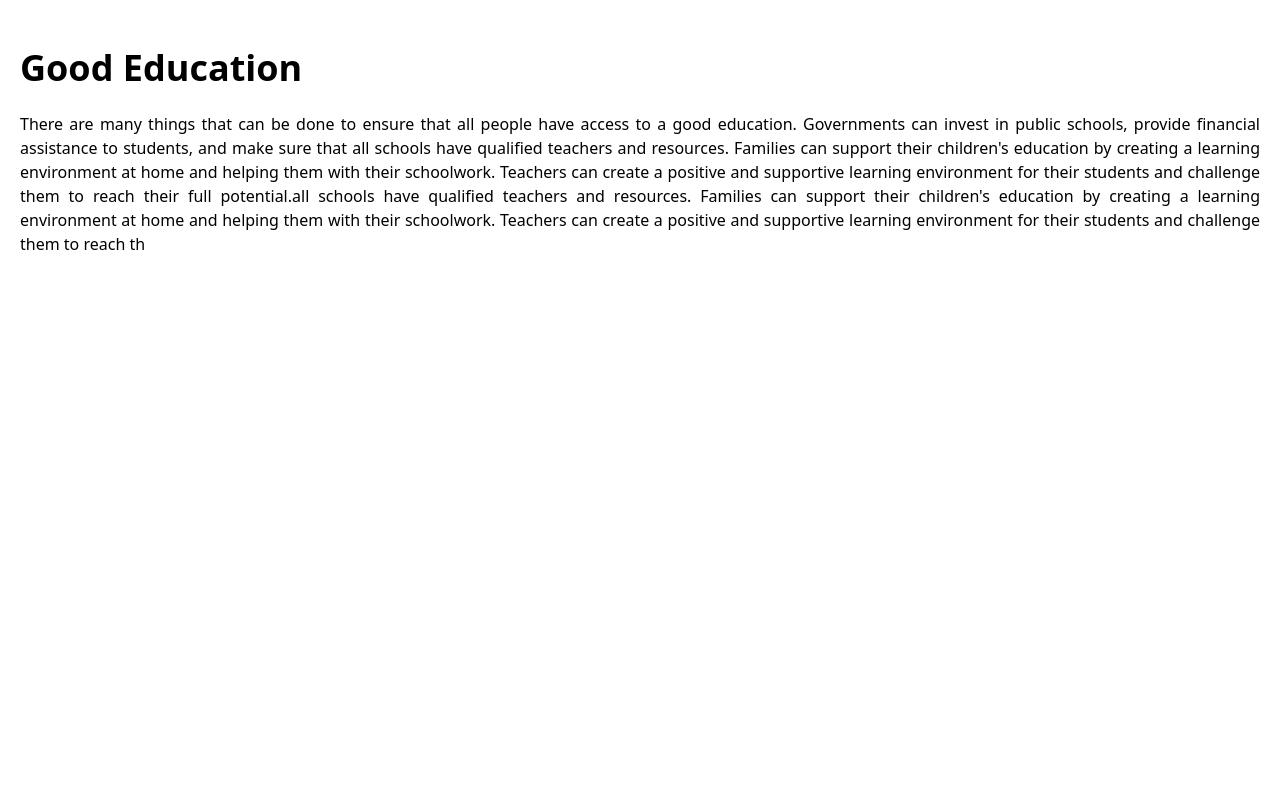
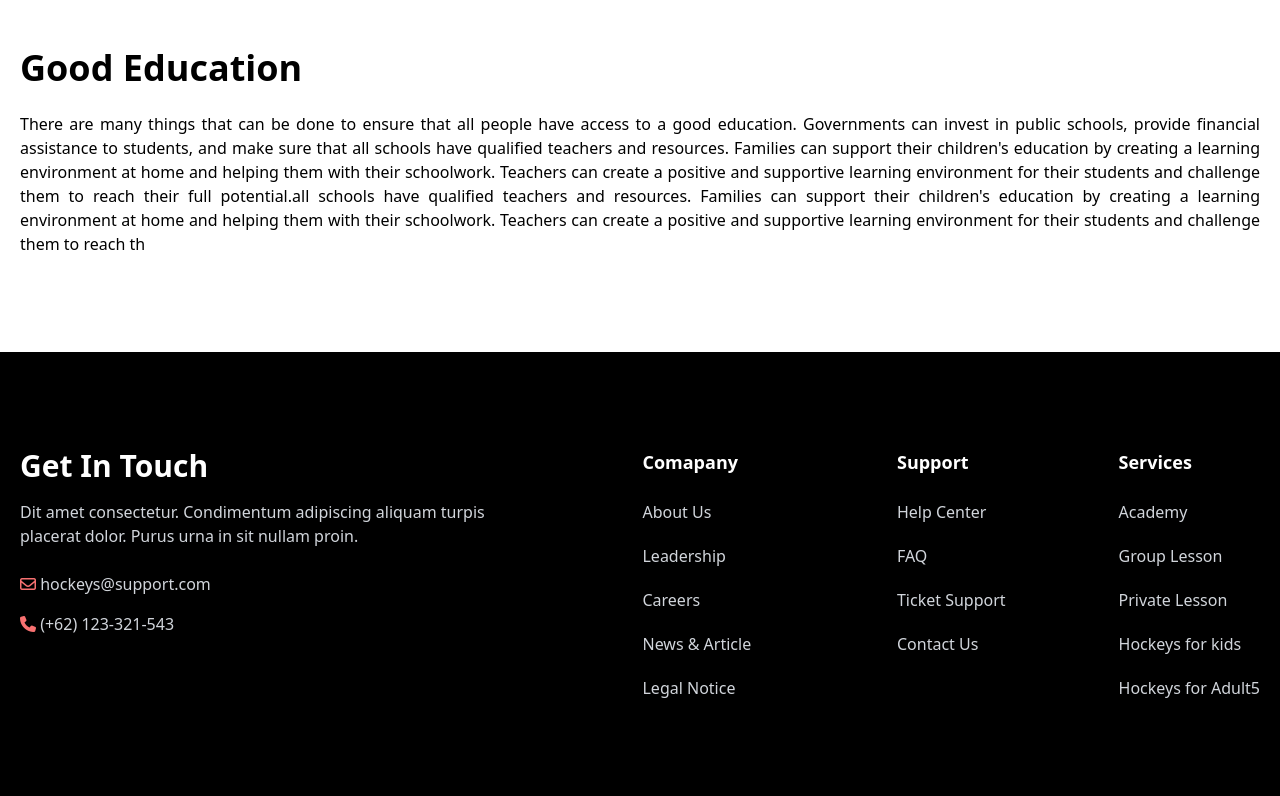
Before and after one commit to Imranhasanrimon/donation-campaign, a website built with Vite: page index.html in a window 1280 px wide. Shown: the part 2420-3216 px from the top of the page. Before the commit the page ends 2676 px from the top, so only its background shows below. Built offline with nearby package versions, Linux system fonts and the light colour scheme.

Commit message:
full project is done

```diff
--- a/index.html
+++ b/index.html
@@ -7,6 +7,7 @@
     <title>Donation Campaign</title>
     <link rel="stylesheet" href="./assets/styles/tailwind.css">
     <link rel="shortcut icon" href="./assets/images/icons8-donation-100.png" type="image/x-icon">
+    <script src="https://kit.fontawesome.com/82b4de73d1.js" crossorigin="anonymous"></script>
 </head>
 
 <body>
@@ -149,9 +150,48 @@
                 creating a learning environment at home and helping them with their schoolwork. Teachers can create a
                 positive and supportive learning environment for their students and challenge them to reach th</p>
         </section>
+    </main>
+    <footer class="bg-black text-gray-300">
+        <div
+            class="grid grid-cols-2 sm:grid-cols-3 lg:grid-cols-5 gap-8 max-w-7xl mx-auto px-5 py-24 mt-24 text-center lg:text-left lg:justify-items-end">
+            <div class="touch col-span-2 sm:col-span-3 lg:col-span-2">
+                <h3 class="text-3xl font-bold text-white">Get In Touch</h3>
+                <p class="mt-4">Dit amet consectetur. Condimentum adipiscing aliquam turpis placerat dolor.
+                    Purus urna in sit nullam
+                    proin. </p>
+                <div class="font-medium mt-6">
+                    <i class="fa-regular fa-envelope text-red-400"></i> <span>hockeys@support.com</span>
+                </div>
+                <div class="font-medium mt-4">
+                    <i class="fa-solid fa-phone  text-red-400"></i> <span>(+62) 123-321-543</span>
+                </div>
+            </div>
+            <ul class="comapny">
+                <li class="text-white text-lg font-bold">Comapany</li>
+                <li class="mt-6">About Us</li>
+                <li class="mt-5">Leadership</li>
+                <li class="mt-5">Careers</li>
+                <li class="mt-5">News & Article</li>
+                <li class="mt-5">Legal Notice</li>
+            </ul>
+            <ul class="support">
+                <li class="text-white text-lg font-bold">Support</li>
+                <li class="mt-6">Help Center</li>
+                <li class="mt-5">FAQ</li>
+                <li class="mt-5">Ticket Support</li>
+                <li class="mt-5">Contact Us</li>
+            </ul>
+            <ul class="col-span-2 sm:col-span-1">
+                <li class="text-white text-lg font-bold">Services</li>
+                <li class="mt-6">Academy</li>
+                <li class="mt-5">Group Lesson</li>
+                <li class="mt-5">Private Lesson</li>
+                <li class="mt-5">Hockeys for kids</li>
+                <li class="mt-5">Hockeys for Adult5</li>
+            </ul>
 
-    </main>
-
+        </div>
+    </footer>
 </body>
 
 </html>
```
